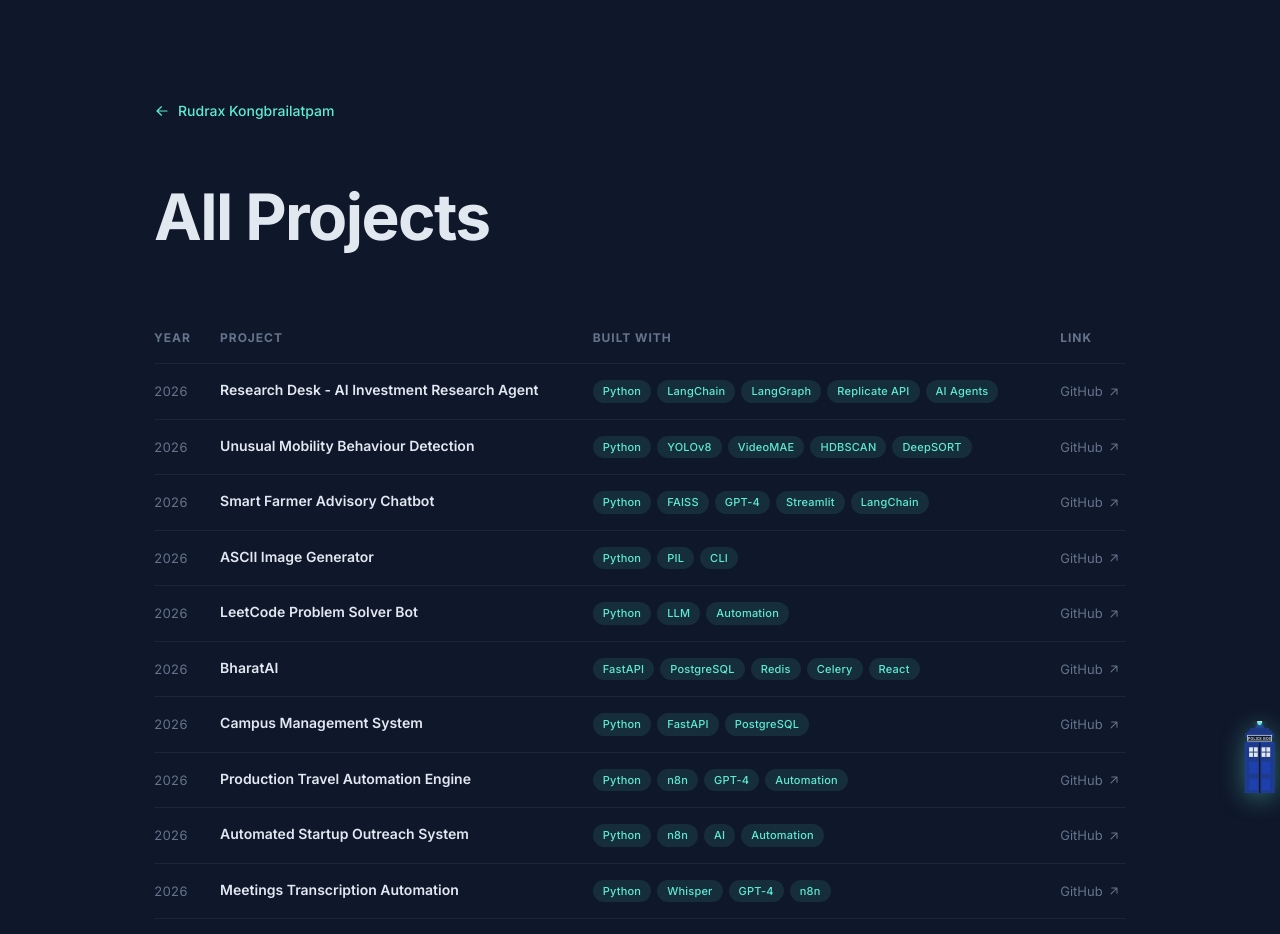
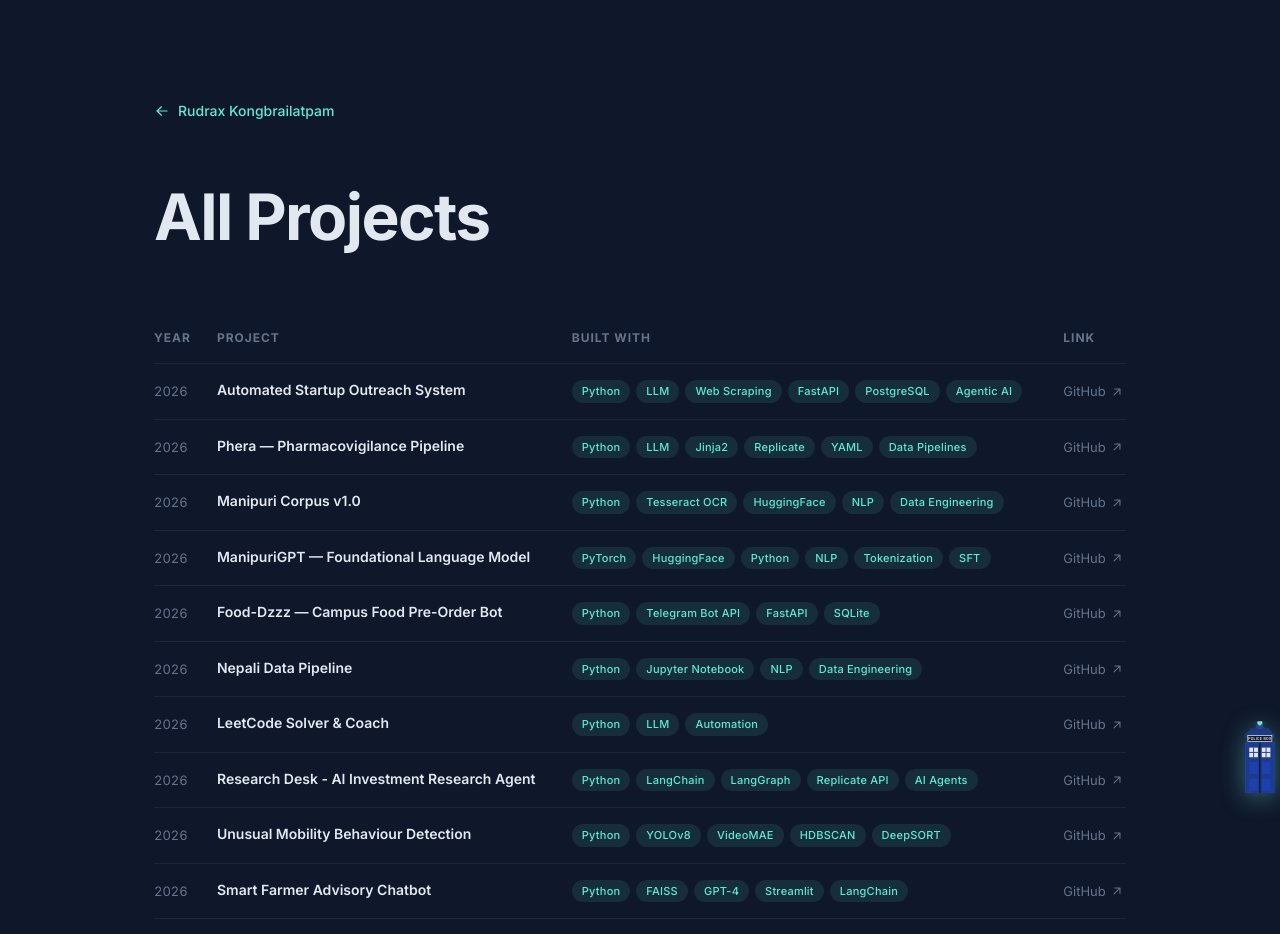
Before and after one commit to NansKong/Portfolio-V2, a React (Vite) app: page /archive in a window 1280 px wide. Shown: the top 934 px of the page. Built offline with nearby package versions, Linux system fonts and the light colour scheme.

Commit message:
updated the preoject section

```diff
--- a/src/archiveData.ts
+++ b/src/archiveData.ts
@@ -8,6 +8,48 @@ export type ArchiveProject = {
 
 export const archiveProjects: ArchiveProject[] = [
   // 2026
+  {
+    year: 2026,
+    title: "Automated Startup Outreach System",
+    tech: ["Python", "LLM", "Web Scraping", "FastAPI", "PostgreSQL", "Agentic AI"],
+    github: "https://github.com/NansKong/Automated-Startup-Outreach-System",
+  },
+  {
+    year: 2026,
+    title: "Phera — Pharmacovigilance Pipeline",
+    tech: ["Python", "LLM", "Jinja2", "Replicate", "YAML", "Data Pipelines"],
+    github: "https://github.com/NansKong/Phera",
+  },
+  {
+    year: 2026,
+    title: "Manipuri Corpus v1.0",
+    tech: ["Python", "Tesseract OCR", "HuggingFace", "NLP", "Data Engineering"],
+    github: "https://github.com/NansKong/Manipuri_Corpus",
+  },
+  {
+    year: 2026,
+    title: "ManipuriGPT — Foundational Language Model",
+    tech: ["PyTorch", "HuggingFace", "Python", "NLP", "Tokenization", "SFT"],
+    github: "https://github.com/NansKong/ManipuriGPT-Foundational-Language-",
+  },
+  {
+    year: 2026,
+    title: "Food-Dzzz — Campus Food Pre-Order Bot",
+    tech: ["Python", "Telegram Bot API", "FastAPI", "SQLite"],
+    github: "https://github.com/NansKong/Food-Dzzz",
+  },
+  {
+    year: 2026,
+    title: "Nepali Data Pipeline",
+    tech: ["Python", "Jupyter Notebook", "NLP", "Data Engineering"],
+    github: "https://github.com/NansKong/Nepali-data-pipeline",
+  },
+  {
+    year: 2026,
+    title: "LeetCode Solver & Coach",
+    tech: ["Python", "LLM", "Automation"],
+    github: "https://github.com/NansKong/LeetCode---Solver-Coach",
+  },
   {
     year: 2026,
     title: "Research Desk - AI Investment Research Agent",
@@ -25,6 +67,18 @@ export const archiveProjects: ArchiveProject[] = [
     title: "Smart Farmer Advisory Chatbot",
     tech: ["Python", "FAISS", "GPT-4", "Streamlit", "LangChain"],
     github: "https://github.com/alenso0/smart-farmer-advisory-chatbot",
+  },
+  {
+    year: 2026,
+    title: "GeoAtlas",
+    tech: ["Python", "GIS", "Data Visualization"],
+    github: "https://github.com/NansKong/GeoAtlas",
+  },
+  {
+    year: 2026,
+    title: "GPT Model (from Scratch)",
+    tech: ["Python", "PyTorch", "Jupyter Notebook", "NLP"],
+    github: "https://github.com/NansKong/GPTmodel",
   },
   {
     year: 2026,
@@ -58,12 +112,6 @@ export const archiveProjects: ArchiveProject[] = [
   },
   {
     year: 2026,
-    title: "Automated Startup Outreach System",
-    tech: ["Python", "n8n", "AI", "Automation"],
-    github: "https://github.com/NansKong/Automated-Startup-Outreach-System",
-  },
-  {
-    year: 2026,
     title: "Meetings Transcription Automation",
     tech: ["Python", "Whisper", "GPT-4", "n8n"],
     github: "https://github.com/NansKong/meetings-transcription-automation",
@@ -73,6 +121,12 @@ export const archiveProjects: ArchiveProject[] = [
     title: "Upwork Job Automation (n8n)",
     tech: ["n8n", "AI", "Airtable", "Automation"],
     github: "https://github.com/NansKong/upwork-automation-n8n",
+  },
+  {
+    year: 2026,
+    title: "3D Portfolio Website",
+    tech: ["React", "Three.js", "TypeScript", "Vite", "Tailwind CSS"],
+    github: "https://github.com/NansKong/Rudrax-Portfolio",
   },
   // 2025
   {
--- a/src/components/Header.tsx
+++ b/src/components/Header.tsx
@@ -95,8 +95,8 @@ export default function Header({ activeSection }: Props) {
         </nav>
       </div>
 
-      {/* Social icons */}
-      <div style={{ display: "flex", alignItems: "center", gap: "20px", marginTop: "32px" }}>
+      {/* Social icons — order: GitHub, LinkedIn, Medium, HuggingFace, Email */}
+      <div style={{ display: "flex", alignItems: "center", gap: "20px", marginTop: "32px", flexWrap: "wrap" }}>
         <SocialLink href={hero.github} label="GitHub">
           <svg viewBox="0 0 24 24" fill="currentColor" style={{ width: "22px", height: "22px" }}>
             <path d="M12 .297c-6.63 0-12 5.373-12 12 0 5.303 3.438 9.8 8.205 11.385.6.113.82-.258.82-.577 0-.285-.01-1.04-.015-2.04-3.338.724-4.042-1.61-4.042-1.61C4.422 18.07 3.633 17.7 3.633 17.7c-1.087-.744.084-.729.084-.729 1.205.084 1.838 1.236 1.838 1.236 1.07 1.835 2.809 1.305 3.495.998.108-.776.417-1.305.76-1.605-2.665-.3-5.466-1.332-5.466-5.93 0-1.31.465-2.38 1.235-3.22-.135-.303-.54-1.523.105-3.176 0 0 1.005-.322 3.3 1.23.96-.267 1.98-.399 3-.405 1.02.006 2.04.138 3 .405 2.28-1.552 3.285-1.23 3.285-1.23.645 1.653.24 2.873.12 3.176.765.84 1.23 1.91 1.23 3.22 0 4.61-2.805 5.625-5.475 5.92.42.36.81 1.096.81 2.22 0 1.606-.015 2.896-.015 3.286 0 .315.21.69.825.57C20.565 22.092 24 17.592 24 12.297c0-6.627-5.373-12-12-12" />
@@ -112,6 +112,13 @@ export default function Header({ activeSection }: Props) {
         <SocialLink href={hero.medium} label="Medium">
           <svg viewBox="0 0 24 24" fill="currentColor" style={{ width: "22px", height: "22px" }}>
             <path d="M13.54 12a6.8 6.8 0 01-6.77 6.82A6.8 6.8 0 010 12a6.8 6.8 0 016.77-6.82A6.8 6.8 0 0113.54 12zM20.96 12c0 3.54-1.51 6.42-3.38 6.42-1.87 0-3.39-2.88-3.39-6.42s1.52-6.42 3.39-6.42 3.38 2.88 3.38 6.42M24 12c0 3.17-.53 5.75-1.19 5.75-.66 0-1.19-2.58-1.19-5.75s.53-5.75 1.19-5.75C23.47 6.25 24 8.83 24 12z"/>
+          </svg>
+        </SocialLink>
+
+        <SocialLink href={hero.huggingface} label="HuggingFace">
+          {/* HuggingFace logo — simplified face icon */}
+          <svg viewBox="0 0 95 88" fill="currentColor" style={{ width: "22px", height: "22px" }}>
+            <path d="M47.5 0C21.3 0 0 19.7 0 44s21.3 44 47.5 44S95 68.3 95 44 73.7 0 47.5 0zm0 8c20.7 0 37.5 16.1 37.5 36s-16.8 36-37.5 36S10 64 10 44 26.8 8 47.5 8zM33 28a5 5 0 100 10A5 5 0 0033 28zm29 0a5 5 0 100 10A5 5 0 0062 28zM28 50c0 1.7 1.4 3 3 3h2.3c1.2 3.9 4.8 6.5 9.2 7.6C44 62.1 45.7 63 47.5 63s3.5-.9 5-2.4c4.4-1.1 8-3.7 9.2-7.6H64c1.6 0 3-1.3 3-3s-1.4-3-3-3H31c-1.6 0-3 1.3-3 3z"/>
           </svg>
         </SocialLink>
 
--- a/src/data.ts
+++ b/src/data.ts
@@ -5,9 +5,10 @@ export const hero = {
     "AI & Python Developer building intelligent, scalable systems — from ML models to production-ready APIs. I turn complex data into reliable, explainable solutions that drive real-world impact.",
   email: "krudrax16@gmail.com",
   resumeUrl:
-    "https://drive.google.com/file/d/18ms0gopDwlhe_ljHMxO86cyrHELTla9p/view?usp=sharing",
+    "https://drive.google.com/file/d/18ms0gopDwlhe_ljHMxO86cyrHELTla9p/view?usp=drive_link",
   github: "https://github.com/NansKong",
   linkedin: "https://www.linkedin.com/in/rudrax-kongbrailatpam/",
+  huggingface: "https://huggingface.co/nanskong",
   medium: "https://medium.com/@krudrax16",
 };
 
@@ -154,37 +155,12 @@ export const projects: Project[] = [
     label: "AI PIPELINE",
   },
   {
-    title: "Automated Startup Outreach System",
-    description:
-      "An agentic AI system that autonomously identifies newly registered Indian startups, enriches their profiles through live web scraping, scores opportunity gaps, and generates personalised cold-email pitches at scale. Implements a 6-stage pipeline with compliance, suppression DB, human-in-the-loop review, and multi-touch follow-up cadences.",
-    tech: ["Python", "LLM", "Web Scraping", "FastAPI", "PostgreSQL", "Agentic AI"],
-    github: "https://github.com/NansKong/Automated-Startup-Outreach-System",
-    label: "AGENTIC AI",
-  },
-  {
     title: "Unusual Mobility Behaviour Detection",
     description:
       "An unsupervised ML pipeline for detecting unusual mobility behaviour in security surveillance video. Fuses geometric trajectory features with deep spatiotemporal VideoMAE embeddings, clustered via HDBSCAN for anomaly scoring — no labelled data required.",
     tech: ["Python", "YOLOv8", "VideoMAE", "HDBSCAN", "DeepSORT"],
     github: "https://github.com/NansKong/Unusual-Mobility-Behaviour-Detection-",
     label: "COMPUTER VISION",
-  },
-  {
-    title: "Manipuri Corpus v1.0",
-    description:
-      "A research-grade, deduplicated Manipuri language corpus engineered for training foundation models. 11-phase data pipeline covering OCR (Tesseract multi-script), quality scoring, MinHash/SimHash deduplication, JSONL→Parquet conversion, and HuggingFace dataset publishing with train/val/test splits and a formal dataset card.",
-    tech: ["Python", "Tesseract OCR", "HuggingFace", "NLP", "Data Engineering"],
-    github: "https://github.com/NansKong/Manipuri_Corpus",
-    label: "DATA ENGINEERING",
-  },
-  {
-    title: "Smart Farmer Advisory Chatbot",
-    description:
-      "A RAG-powered multilingual agricultural advisory chatbot for Indian farmers. Combines curated knowledge retrieval (FAISS + multilingual embeddings), real-time weather context, and hallucination-controlled LLM responses in Hindi, English, and Hinglish.",
-    tech: ["Python", "FAISS", "GPT-4", "Streamlit", "LangChain"],
-    github: "https://github.com/alenso0/smart-farmer-advisory-chatbot",
-    label: "NLP / RAG",
-    image: "/nlp.png"
   },
   {
     title: "BharatAI",
@@ -195,21 +171,4 @@ export const projects: Project[] = [
     label: "AI PLATFORM",
     image: "/bharatai.png",
   },
-  {
-    title: "Food-Dzzz — Campus Food Pre-Order Bot",
-    description:
-      "A Telegram bot system that lets students at LPU pre-order food from college canteens and restaurants, drastically reducing wait times and counter traffic. Handles order queuing, slot management, and canteen notifications.",
-    tech: ["Python", "Telegram Bot API", "FastAPI", "SQLite"],
-    github: "https://github.com/NansKong/Food-Dzzz",
-    label: "AUTOMATION",
-  },
-  {
-    title: "3D Portfolio Website",
-    description:
-      "A modern, immersive 3D portfolio built with React, Three.js, and Vite. Features an animated liquid-ether background, glassmorphism UI, smooth scroll sections, and a skills marquee. Designed to wow at first glance.",
-    tech: ["React", "Three.js", "TypeScript", "Vite", "Tailwind CSS"],
-    github: "https://github.com/NansKong/Rudrax-Portfolio",
-    label: "Portfolio V1",
-    image: "/v1.png",
-  },
 ];
```
